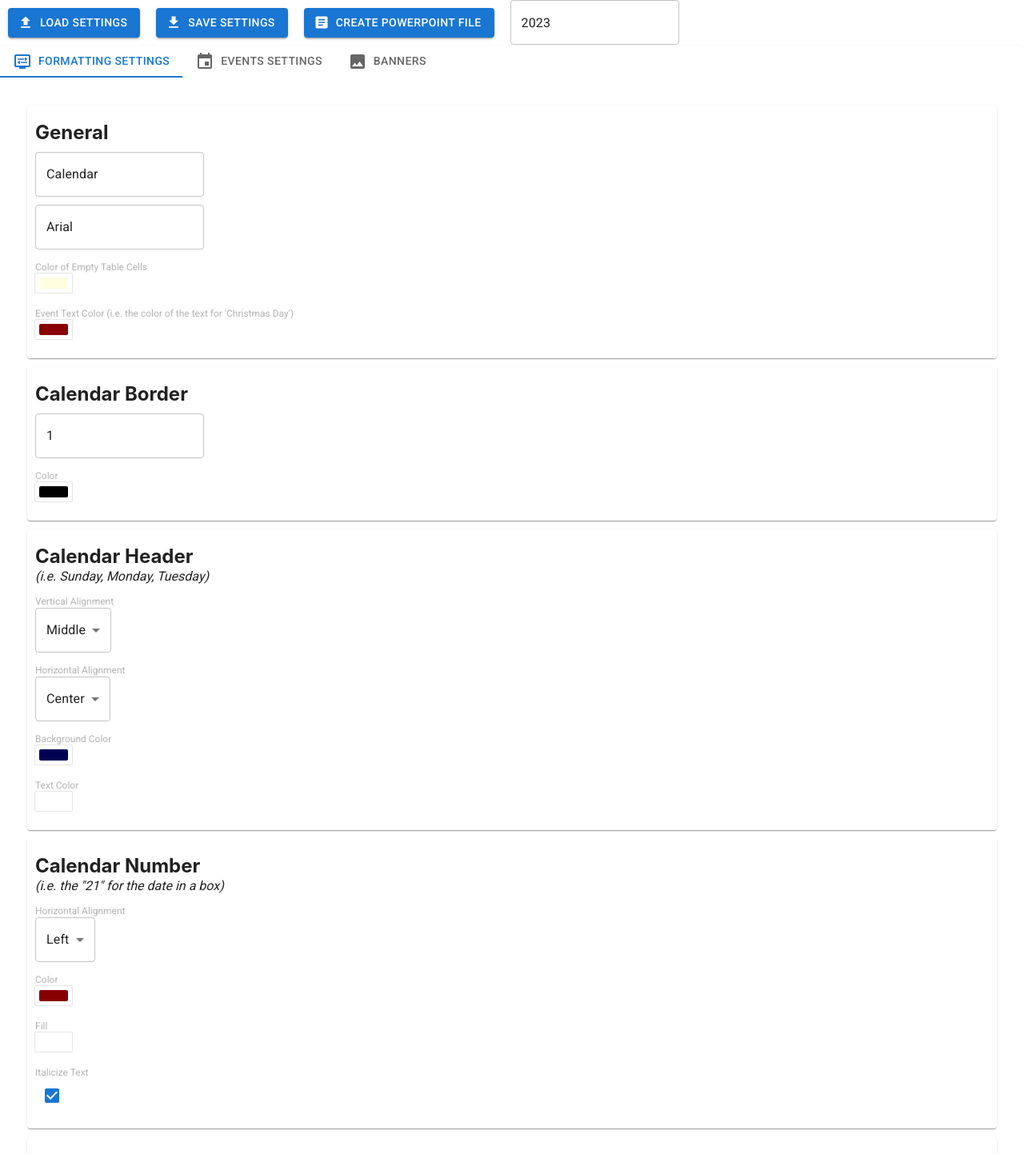
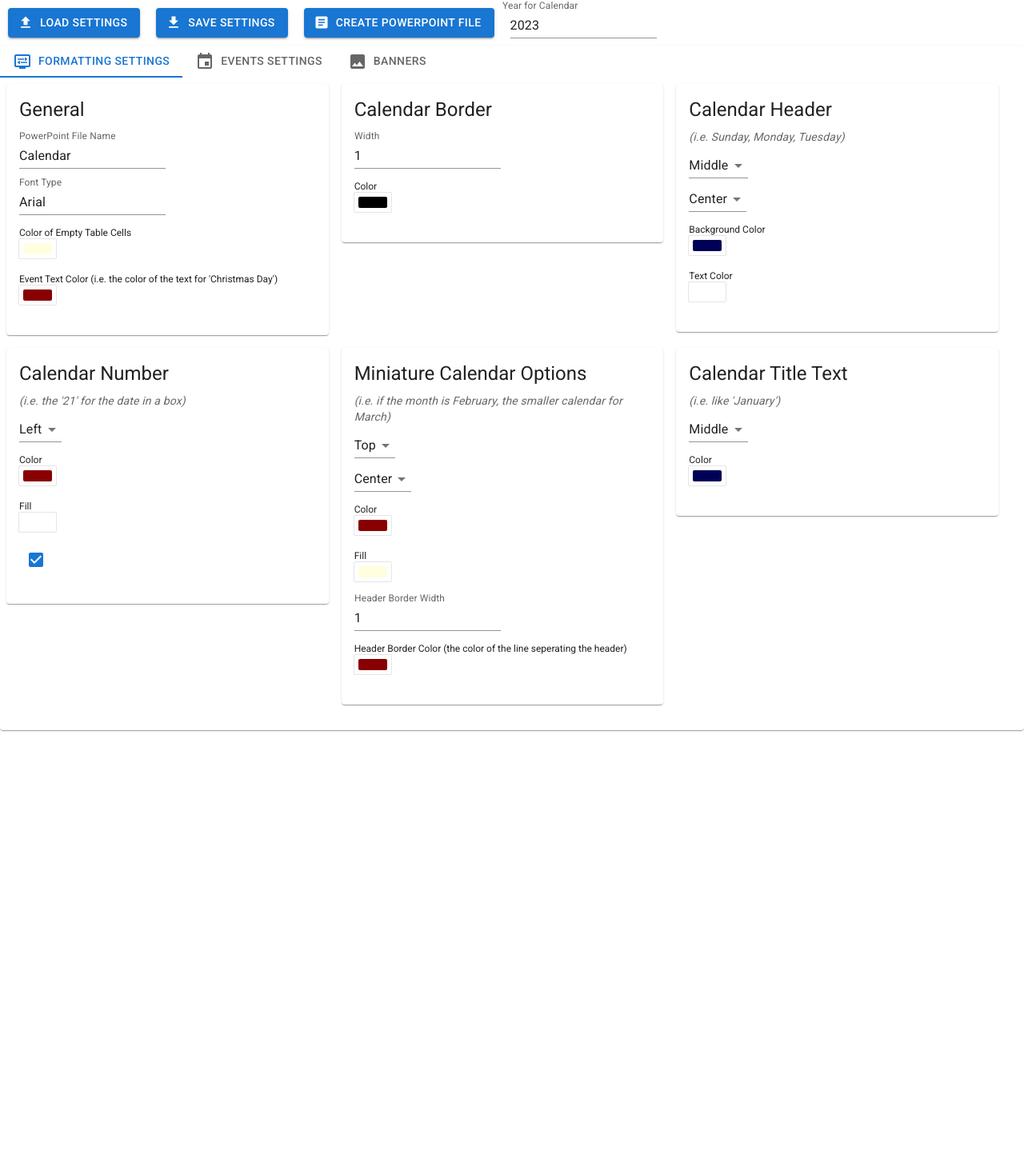
Before and after one commit to gdicristofaro/CalendarMaker, a React (Create React App) app: page / in a window 1280 px wide. Shown: the top 1443 px of the page at 80% size. After the commit the page ends 945 px from the top, so only its background shows below. Built offline with nearby package versions, Linux system fonts and the light colour scheme.

Commit message:
layout changes

```diff
--- a/src/components/colorpicker.tsx
+++ b/src/components/colorpicker.tsx
@@ -33,10 +33,11 @@ const ROOT_STYLE = {
 // State is never set so we use the 'undefined' type.
 const ColorPicker = (props: {
   onUpdate: (hexColor: string) => void,
+  title?: string,
   initialColor: string
 }) => {
   let [display, setDisplay] = useState<boolean>();
-    let {onUpdate, initialColor} = props;
+  let { onUpdate, initialColor } = props;
   let updatedColor = {
     ...ROOT_STYLE.color,
     background: `#${initialColor}`
@@ -46,16 +47,26 @@ const ColorPicker = (props: {
 
   return (
     <div>
-            <div style={ styles.swatch } onClick={ () => setDisplay(!display) }>
-            <div style={ styles.color } />
+      <div>
+        {props.title &&
+          <span style={{
+            fontFamily: 'Roboto, sans-serif',
+            fontSize: '12px',
+            lineHeight: '16px',
+            pointerEvents: 'none'
+          }}>
+            {props.title}
+          </span>}
       </div>
-            { display ?
-                <div style={ styles.popover }>
-                    <div style={ styles.cover } onClick={ () => setDisplay(false) }/>
+      <div style={styles.swatch} onClick={() => setDisplay(!display)}>
+        <div style={styles.color} /></div>
+      {display ?
+        <div style={styles.popover}>
+          <div style={styles.cover} onClick={() => setDisplay(false)} />
           <SketchPicker
             color={initialColor}
             disableAlpha={true}
-                        onChangeComplete = { (c: any) => {
+            onChangeComplete={(c: any) => {
               let colorStr = c.hex.substring(1);
               onUpdate(colorStr);
             }}
--- a/src/components/dateevent.tsx
+++ b/src/components/dateevent.tsx
@@ -5,7 +5,6 @@ import ImageLoader from './imageloader';
 import IconButton from '@mui/material/IconButton';
 import DeleteIcon from '@mui/icons-material/Delete';
 import { DesktopDatePicker as DatePicker } from '@mui/x-date-pickers/DesktopDatePicker';
-import SmallLabel from './smalllabel';
 import { DateEventModel, DateTypeInfo, DAYS, MONTHS, WEEK_NUMBER } from '../model';
 import { Dayjs } from 'dayjs';
 import Paper from '@mui/material/Paper';
@@ -238,12 +237,14 @@ const DateEvent = (props: {
                                 let value = evt.target.value || "";
                                 onUpdate({ ...model, ...{ eventName: value } });
                             }}
+                            label="Event Name"
                             title="Event Name"
                             style={INPUT_COMP_STYLE}
                         />
 
                         <Select
                             title="Date Type"
+                            label="Date Type"
                             variant='standard'
                             value={model.dateInfo.dateType}
                             onChange={(evt) => {
--- a/src/components/maincomponent.tsx
+++ b/src/components/maincomponent.tsx
@@ -174,7 +174,9 @@ const MainComponent = (props: {}) => {
                 Create PowerPoint File
             </Button>
             <TextField
+                variant='standard'
                 title="Year for Calendar"
+                label="Year for Calendar"
                 type="number"
                 onChange={(e) => {
                     let copiedSettings: SettingsModel = structuredClone(context.settings);
--- a/src/components/settingsitem.tsx
+++ b/src/components/settingsitem.tsx
@@ -6,9 +6,9 @@ import ImageLoader from './imageloader';
 import Checkbox from '@mui/material/Checkbox';
 import ColorPicker from './colorpicker';
 import Paper from '@mui/material/Paper';
-import SmallLabel from './smalllabel';
 import { useState } from 'react';
 import { PptxSettings } from '../model';
+import { Box, Card, CardContent, Grid, Typography } from '@mui/material';
 
 export enum VerticalAlign {
     top = "top",
@@ -49,8 +49,8 @@ const SettingsItem = (props: {
         case SettingsType.Boolean:
             baseComponent = (
                 <div>
-                    <SmallLabel text={props.title + (props.hint ? (" (" + props.hint + ")") : "")} />
                     <Checkbox
+                        title={props.title + (props.hint ? (" (" + props.hint + ")") : "")}
                         checked={value}
                         onChange={(evt, checked) => {
                             props.setter(checked);
@@ -80,9 +80,11 @@ const SettingsItem = (props: {
 
             baseComponent = (
                 <div>
-                    <SmallLabel text={props.title + (props.hint ? (" (" + props.hint + ")") : "")} />
                     <Select
                         // style={{ marginLeft: '-24px', marginTop: '-10px' }}
+                        variant="standard"
+                        label={props.title + (props.hint ? (" (" + props.hint + ")") : "")}
+                        title={props.title + (props.hint ? (" (" + props.hint + ")") : "")}
                         value={value}
                         onChange={evt => {
                             props.setter(evt.target.value);
@@ -98,8 +100,8 @@ const SettingsItem = (props: {
         case SettingsType.Color:
             baseComponent = (
                 <div>
-                    <SmallLabel text={props.title + (props.hint ? (" (" + props.hint + ")") : "")} />
                     <ColorPicker
+                        title={props.title + (props.hint ? (" (" + props.hint + ")") : "")}
                         initialColor={value}
                         onUpdate={(v) => {
                             props.setter(v);
@@ -129,9 +131,11 @@ const SettingsItem = (props: {
             let textFieldType = props.type === SettingsType.Number ? "number" : undefined;
 
             baseComponent = (<TextField
+                variant='standard'
                 type={textFieldType}
                 value={value}
                 title={props.title}
+                label={props.title}
                 onChange={(e) => {
                     props.setter(e.target.value);
                     setValue(e.target.value);
@@ -148,6 +152,32 @@ const SettingsItem = (props: {
 }
 
 
+const SettingsCard = (props: {
+    title: string,
+    subtitle?: string,
+    children?: any,
+    [key: string]: any
+}) => {
+    let { title, subtitle, children, ...rest } = props;
+
+    return (
+        // <Card sx={{ maxWidth: 345 }}>
+        <Card {...{...{style: {margin: ".5rem"}}, ...rest}}>
+            <CardContent>
+                <Typography gutterBottom variant="h5" component="div">
+                    {title}
+                </Typography>
+                {subtitle &&
+                    <Typography gutterBottom variant="body2" component="div" style={{ fontStyle: "italic" }} color="text.secondary">
+                        {subtitle}
+                    </Typography>}
+                <div>
+                    {children}
+                </div>
+            </CardContent>
+        </Card>
+    );
+}
 
 
 
@@ -204,35 +234,30 @@ const AllFormatSettings = (props: {
     };
 
     return (
-        <div>
-            <Paper style={paperStyle}>
-                <div style={{ margin: "10px 0px" }}>
-                    <h2 style={{ margin: 0 }}>General</h2>
-                </div>
+        <Grid container spacing={3}>
+            <Grid sm={12} md={6} lg={4}>
+                <SettingsCard title="General">
                     {getField((newName) => updateField(["pptxName"], newName),
                         model.pptxName, SettingsType.Text, "PowerPoint File Name")}
                     {getField((newFont) => updateField(["font"], newFont),
                         model.font, SettingsType.Text, "Font Type", "Power Point Font Type")}
-                {getField((newFill) => updateField(["emptyOptions", "fill"] , newFill),
+                    {getField((newFill) => updateField(["emptyOptions", "fill"], newFill),
                         model.emptyOptions.fill, SettingsType.Color, "Color of Empty Table Cells")}
                     {getField((newColor) => updateField(["eventTextOptions", "color"], newColor),
                         model.eventTextOptions.color, SettingsType.Color, "Event Text Color",
                         "i.e. the color of the text for 'Christmas Day'")}
-            </Paper>
-            <Paper style={paperStyle}>
-                <div style={{ margin: "10px 0px" }}>
-                    <h2 style={{ margin: 0 }}>Calendar Border</h2>
-                </div>
+                </SettingsCard>
+            </Grid>
+            <Grid sm={12} md={6} lg={4}>
+                <SettingsCard title="Calendar Border">
                     {getPt((newPt) => updateField(["calendarBorder", "pt"], newPt),
                         model.calendarBorder.pt, "Width", "in points")}
                     {getField((newColor) => updateField(["calendarBorder", "color"], newColor),
                         model.calendarBorder.color, SettingsType.Color, "Color")}
-            </Paper>
-            <Paper style={paperStyle}>
-                <div style={{ margin: "10px 0px" }}>
-                    <h2 style={{ margin: 0 }}>Calendar Header</h2>
-                    <span style={{ fontFamily: 'Roboto, sans-serif', fontStyle: 'italic' }}>(i.e. Sunday, Monday, Tuesday)</span>
-                </div>
+                </SettingsCard>
+            </Grid>
+            <Grid sm={12} md={6} lg={4}>
+                <SettingsCard title="Calendar Header" subtitle="(i.e. Sunday, Monday, Tuesday)">
                     {getField((newVal) => updateField(["headerOptions", "valign"], newVal),
                         model.headerOptions.valign, SettingsType.VerticalAlign, "Vertical Alignment")}
                     {getField((newVal) => updateField(["headerOptions", "align"], newVal),
@@ -241,12 +266,10 @@ const AllFormatSettings = (props: {
                         model.headerOptions.fill, SettingsType.Color, "Background Color")}
                     {getField((newVal) => updateField(["headerOptions", "color"], newVal),
                         model.headerOptions.color, SettingsType.Color, "Text Color")}
-            </Paper>
-            <Paper style={paperStyle}>
-                <div style={{ margin: "10px 0px" }}>
-                    <h2 style={{ margin: 0 }}>Calendar Number</h2>
-                    <span style={{ fontFamily: 'Roboto, sans-serif', fontStyle: 'italic' }}>(i.e. the "21" for the date in a box)</span>
-                </div>
+                </SettingsCard>
+            </Grid>
+            <Grid sm={12} md={6} lg={4}>
+                <SettingsCard title="Calendar Number" subtitle="(i.e. the '21' for the date in a box)">
                     {getField((newVal) => updateField(["bodyOptions", "align"], newVal),
                         model.bodyOptions.align, SettingsType.HorizontalAlign, "Horizontal Alignment")}
                     {getField((newVal) => updateField(["bodyOptions", "color"], newVal),
@@ -255,12 +278,10 @@ const AllFormatSettings = (props: {
                         model.bodyOptions.fill, SettingsType.Color, "Fill")}
                     {getField((newVal) => updateField(["bodyOptions", "italic"], newVal),
                         model.bodyOptions.italic, SettingsType.Boolean, "Italicize Text")}
-            </Paper>
-            <Paper style={paperStyle}>
-                <div style={{ margin: "10px 0px" }}>
-                    <h2 style={{ margin: 0 }}>Miniature Calendar Options</h2>
-                    <span style={{ fontFamily: 'Roboto, sans-serif', fontStyle: 'italic' }}>(i.e. if the month is February, the smaller calendar for March)</span>
-                </div>
+                </SettingsCard>
+            </Grid>
+            <Grid sm={12} md={6} lg={4}>
+                <SettingsCard title="Miniature Calendar Options" subtitle="(i.e. if the month is February, the smaller calendar for March)">
                     {getField((newVal) => updateField(["miniCalOptions", "valign"], newVal),
                         model.miniCalOptions.valign, SettingsType.VerticalAlign, "Vertical Alignment in Empty Space")}
                     {getField((newVal) => updateField(["miniCalOptions", "align"], newVal),
@@ -273,19 +294,17 @@ const AllFormatSettings = (props: {
                         model.miniCalUnderlineColor.pt, "Header Border Width", "the seperator between the header items like 'M', 'T', etc. in points")}
                     {getField((newVal) => updateField(["miniCalUnderlineColor", "color"], newVal),
                         model.miniCalUnderlineColor.color, SettingsType.Color, "Header Border Color", "the color of the line seperating the header")}
-            </Paper>
-
-            <Paper style={paperStyle}>
-                <div style={{ margin: "10px 0px" }}>
-                    <h2 style={{ margin: 0 }}>Calendar Title Text</h2>
-                    <span style={{ fontFamily: 'Roboto, sans-serif', fontStyle: 'italic' }}>(i.e. like 'January')</span>
-                </div>
+                </SettingsCard>
+            </Grid>
+            <Grid sm={12} md={6} lg={4}>
+                <SettingsCard title="Calendar Title Text" subtitle="(i.e. like 'January')">
                     {getField((newVal) => updateField(["titleTextOptions", "valign"], newVal),
                         model.titleTextOptions.valign, SettingsType.VerticalAlign, "Vertical Alignment in Empty Space")}
                     {getField((newVal) => updateField(["titleTextOptions", "color"], newVal),
                         model.titleTextOptions.color, SettingsType.Color, "Color")}
-            </Paper>
-        </div>
+                </SettingsCard>
+            </Grid>
+        </Grid>
     );
 }
 
--- a/src/components/smalllabel.tsx
+++ /dev/null
@@ -1,15 +0,0 @@
-const SmallLabel = (props: { text: string }) => (
-    <div>
-        <span style={{
-            fontFamily: 'Roboto, sans-serif',
-            fontSize: '12px',
-            lineHeight: '16px',
-            pointerEvents: 'none',
-            color: 'rgba(0, 0, 0, 0.3)'
-        }}>
-            {props.text}
-        </span>
-    </div>
-);
-
-export default SmallLabel;
```
Lines whose indentation alone changed are shown as unchanged.
